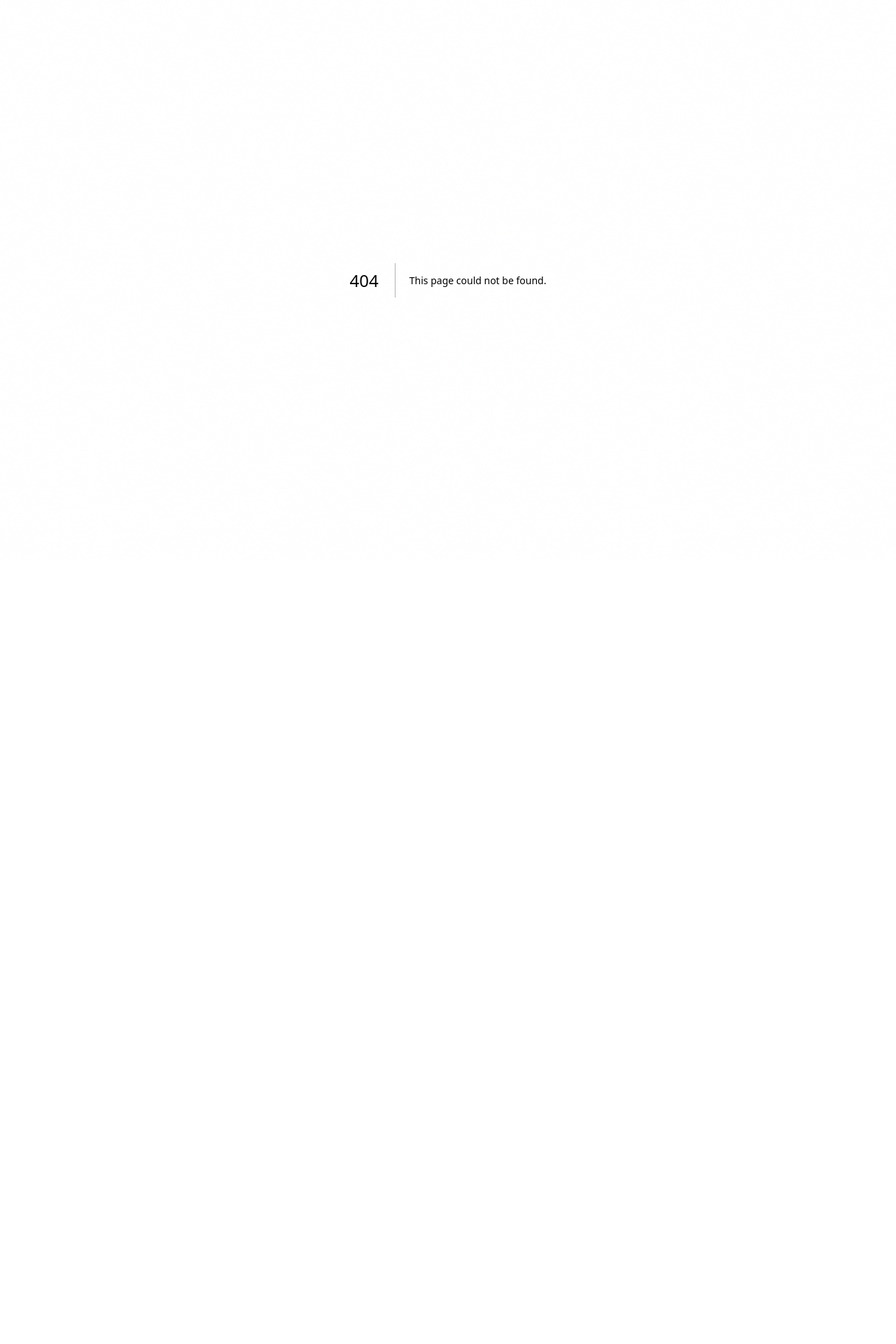
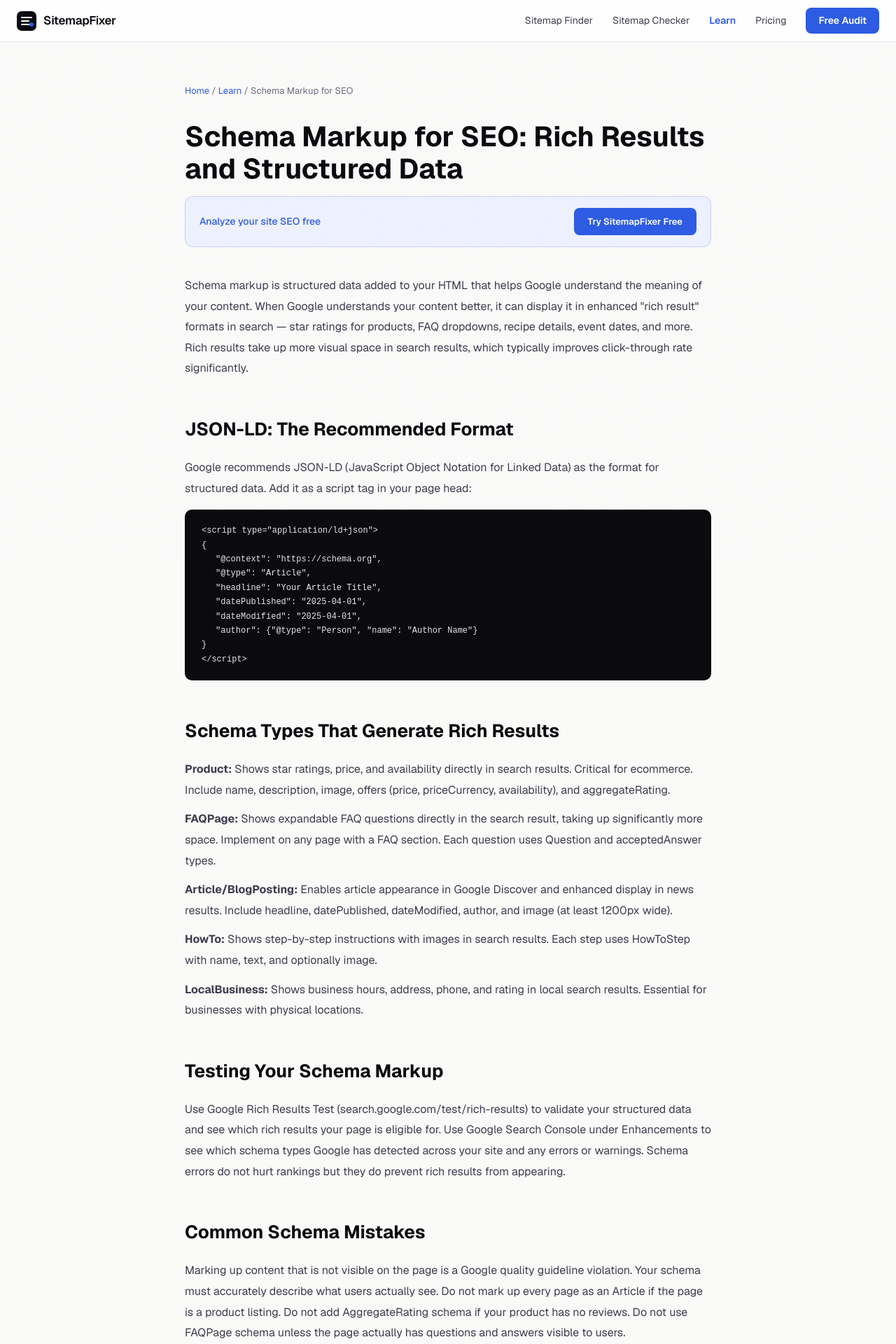
Before and after one commit to Watermelon-Coctail-Bar/sitemap-fixer, a Next.js app: page /learn/schema-markup-for-seo in a window 1280 px wide. Before the commit this address had no page. Shown: the top 1920 px of the page at 70% size. Before the commit the page ends 800 px from the top, so only its background shows below. Built offline with nearby package versions, Linux system fonts and the light colour scheme.

Commit message:
Create page.tsx

```diff
--- /dev/null
+++ b/src/app/learn/schema-markup-for-seo/page.tsx
@@ -0,0 +1,54 @@
+import type { Metadata } from 'next';
+export const metadata: Metadata = {
+  title: 'Schema Markup for SEO: Rich Results and Structured Data Guide | SitemapFixer',
+  description: "Schema markup tells Google what your content means, not just what it says. Here is how to implement JSON-LD for articles, products, FAQs, and reviews to earn rich results.",
+  alternates: { canonical: 'https://sitemapfixer.com/learn/schema-markup-for-seo' },
+};
+export default function Page() {
+  return (
+    <div style={{ maxWidth: 800, margin: '0 auto', padding: '60px 24px' }}>
+      <nav style={{ fontSize: 13, color: '#6b6b7d', marginBottom: 32 }}>
+        <a href="/" style={{ color: '#2d5be3', textDecoration: 'none' }}>Home</a>{' / '}
+        <a href="/learn" style={{ color: '#2d5be3', textDecoration: 'none' }}>Learn</a>{' / '}
+        <span>Schema Markup for SEO</span>
+      </nav>
+      <h1 style={{ fontSize: 40, fontWeight: 700, color: '#0a0a0f', marginBottom: 16, lineHeight: 1.15 }}>Schema Markup for SEO: Rich Results and Structured Data</h1>
+      <div style={{ background: '#eef1ff', border: '1px solid rgba(45,91,227,0.2)', borderRadius: 12, padding: '16px 20px', marginBottom: 40, display: 'flex', alignItems: 'center', justifyContent: 'space-between', gap: 16 }}>
+        <span style={{ fontSize: 14, color: '#2d5be3', fontWeight: 500 }}>Analyze your site SEO free</span>
+        <a href="/" style={{ background: '#2d5be3', color: 'white', padding: '10px 20px', borderRadius: 8, textDecoration: 'none', fontWeight: 600, fontSize: 13 }}>Try SitemapFixer Free</a>
+      </div>
+      <div style={{ fontSize: 16, color: '#3d3d4f', lineHeight: 1.85 }}>
+        <p style={{ marginBottom: 24 }}>Schema markup is structured data added to your HTML that helps Google understand the meaning of your content. When Google understands your content better, it can display it in enhanced "rich result" formats in search — star ratings for products, FAQ dropdowns, recipe details, event dates, and more. Rich results take up more visual space in search results, which typically improves click-through rate significantly.</p>
+        <h2 style={{ fontSize: 26, fontWeight: 700, color: '#0a0a0f', marginTop: 48, marginBottom: 16 }}>JSON-LD: The Recommended Format</h2>
+        <p style={{ marginBottom: 16 }}>Google recommends JSON-LD (JavaScript Object Notation for Linked Data) as the format for structured data. Add it as a script tag in your page head:</p>
+        <div style={{ background: '#0a0a0f', borderRadius: 10, padding: '20px 24px', marginBottom: 24, fontFamily: 'monospace', fontSize: 12, color: '#e5e7eb', lineHeight: 1.7, overflowX: 'auto' }}>
+          <div>{'<script type="application/ld+json">'}</div>
+          <div>{'{'}</div>
+          <div style={{ paddingLeft: 20 }}>{'"@context": "https://schema.org",'}</div>
+          <div style={{ paddingLeft: 20 }}>{'"@type": "Article",'}</div>
+          <div style={{ paddingLeft: 20 }}>{'"headline": "Your Article Title",'}</div>
+          <div style={{ paddingLeft: 20 }}>{'"datePublished": "2025-04-01",'}</div>
+          <div style={{ paddingLeft: 20 }}>{'"dateModified": "2025-04-01",'}</div>
+          <div style={{ paddingLeft: 20 }}>{'"author": {"@type": "Person", "name": "Author Name"}'}</div>
+          <div>{'}'}</div>
+          <div>{'</script>'}</div>
+        </div>
+        <h2 style={{ fontSize: 26, fontWeight: 700, color: '#0a0a0f', marginTop: 48, marginBottom: 16 }}>Schema Types That Generate Rich Results</h2>
+        <p style={{ marginBottom: 12 }}><strong>Product:</strong> Shows star ratings, price, and availability directly in search results. Critical for ecommerce. Include name, description, image, offers (price, priceCurrency, availability), and aggregateRating.</p>
+        <p style={{ marginBottom: 12 }}><strong>FAQPage:</strong> Shows expandable FAQ questions directly in the search result, taking up significantly more space. Implement on any page with a FAQ section. Each question uses Question and acceptedAnswer types.</p>
+        <p style={{ marginBottom: 12 }}><strong>Article/BlogPosting:</strong> Enables article appearance in Google Discover and enhanced display in news results. Include headline, datePublished, dateModified, author, and image (at least 1200px wide).</p>
+        <p style={{ marginBottom: 12 }}><strong>HowTo:</strong> Shows step-by-step instructions with images in search results. Each step uses HowToStep with name, text, and optionally image.</p>
+        <p style={{ marginBottom: 24 }}><strong>LocalBusiness:</strong> Shows business hours, address, phone, and rating in local search results. Essential for businesses with physical locations.</p>
+        <h2 style={{ fontSize: 26, fontWeight: 700, color: '#0a0a0f', marginTop: 48, marginBottom: 16 }}>Testing Your Schema Markup</h2>
+        <p style={{ marginBottom: 24 }}>Use Google Rich Results Test (search.google.com/test/rich-results) to validate your structured data and see which rich results your page is eligible for. Use Google Search Console under Enhancements to see which schema types Google has detected across your site and any errors or warnings. Schema errors do not hurt rankings but they do prevent rich results from appearing.</p>
+        <h2 style={{ fontSize: 26, fontWeight: 700, color: '#0a0a0f', marginTop: 48, marginBottom: 16 }}>Common Schema Mistakes</h2>
+        <p style={{ marginBottom: 24 }}>Marking up content that is not visible on the page is a Google quality guideline violation. Your schema must accurately describe what users actually see. Do not mark up every page as an Article if the page is a product listing. Do not add AggregateRating schema if your product has no reviews. Do not use FAQPage schema unless the page actually has questions and answers visible to users.</p>
+      </div>
+      <div style={{ background: '#0a0a0f', borderRadius: 12, padding: '32px', textAlign: 'center', marginTop: 56 }}>
+        <div style={{ fontSize: 20, fontWeight: 700, color: 'white', marginBottom: 8 }}>Analyze your structured data and sitemap</div>
+        <div style={{ color: '#9999aa', marginBottom: 20, fontSize: 14 }}>Free SEO analysis in 60 seconds</div>
+        <a href="/" style={{ background: 'white', color: '#0a0a0f', padding: '14px 28px', borderRadius: 8, textDecoration: 'none', fontWeight: 700 }}>Analyze My Site Free</a>
+      </div>
+    </div>
+  );
+}
```
